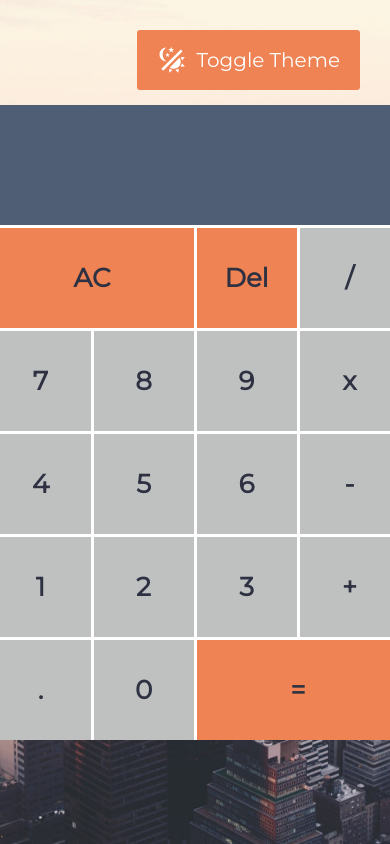
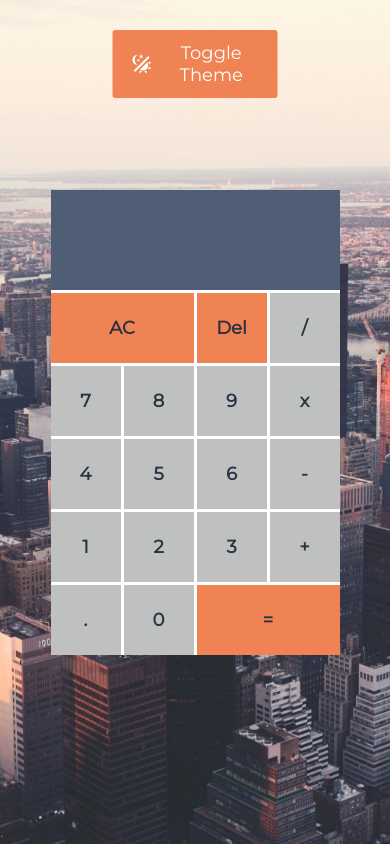
Before and after one commit to Daria0109/CalculatorJS, a plain HTML site: page index.html in a window 390 px wide. Drawn offline with Linux system fonts and the light colour scheme.

Commit message:
Adaptive added

```diff
--- a/index.css
+++ b/index.css
@@ -15,6 +15,8 @@ body {
   display: flex;
   align-items: center;
   justify-content: center;
+  overflow: hidden;
+  position: relative;
   transition: all 0.5s;
 }
 body.dark {
@@ -118,3 +120,50 @@ body.dark {
 .span-2 {
   grid-column: span 2;
 }
+
+@media (max-width: 960px) {
+  .calc {
+    grid-template-columns: repeat(4, 80px);
+    grid-template-rows: minmax(100px, auto) repeat(5, 80px);
+  }
+  .calc__display-current {
+    font-size: 24px;
+  }
+  .calc__button {
+    font-size: 22px;
+  }
+}
+
+@media (max-width: 500px) {
+  .mode {
+    left: 50%;
+    transform: translateX(-50%);
+    padding: 12px 18px;
+    font-size: 18px;
+    transition: none;
+  }
+  .mode:hover,
+  .mode:active {
+    transform: translateX(-50%);
+  }
+  .calc {
+    grid-template-columns: repeat(4, 70px);
+    grid-template-rows: minmax(100px, auto) repeat(5, 70px);
+  }
+  .calc__display-current {
+    font-size: 20px;
+  }
+  .calc__button {
+    font-size: 18px;
+  }
+}
+
+@media (max-width: 320px) {
+  body {
+    align-items: flex-start;
+    padding: 100px 0;
+  }
+  .mode {
+    top: 20px;
+  }
+}
```
